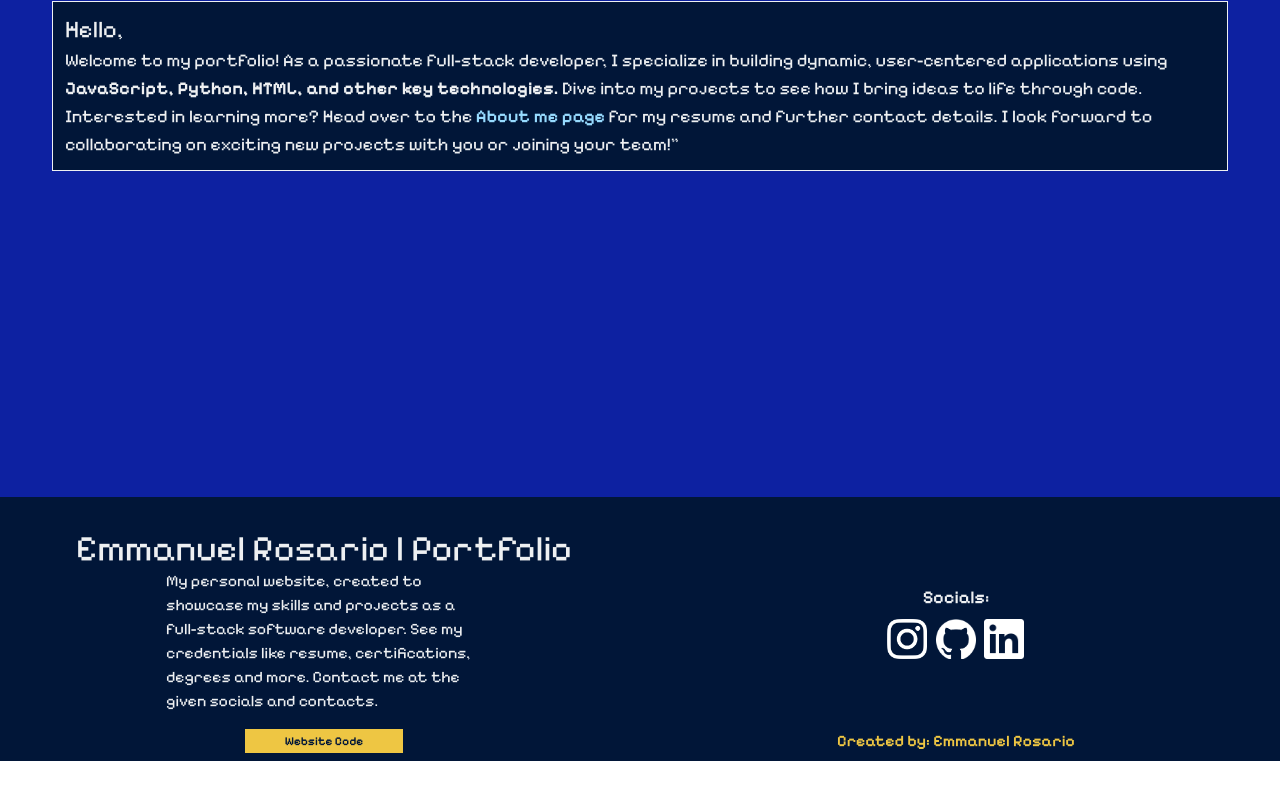
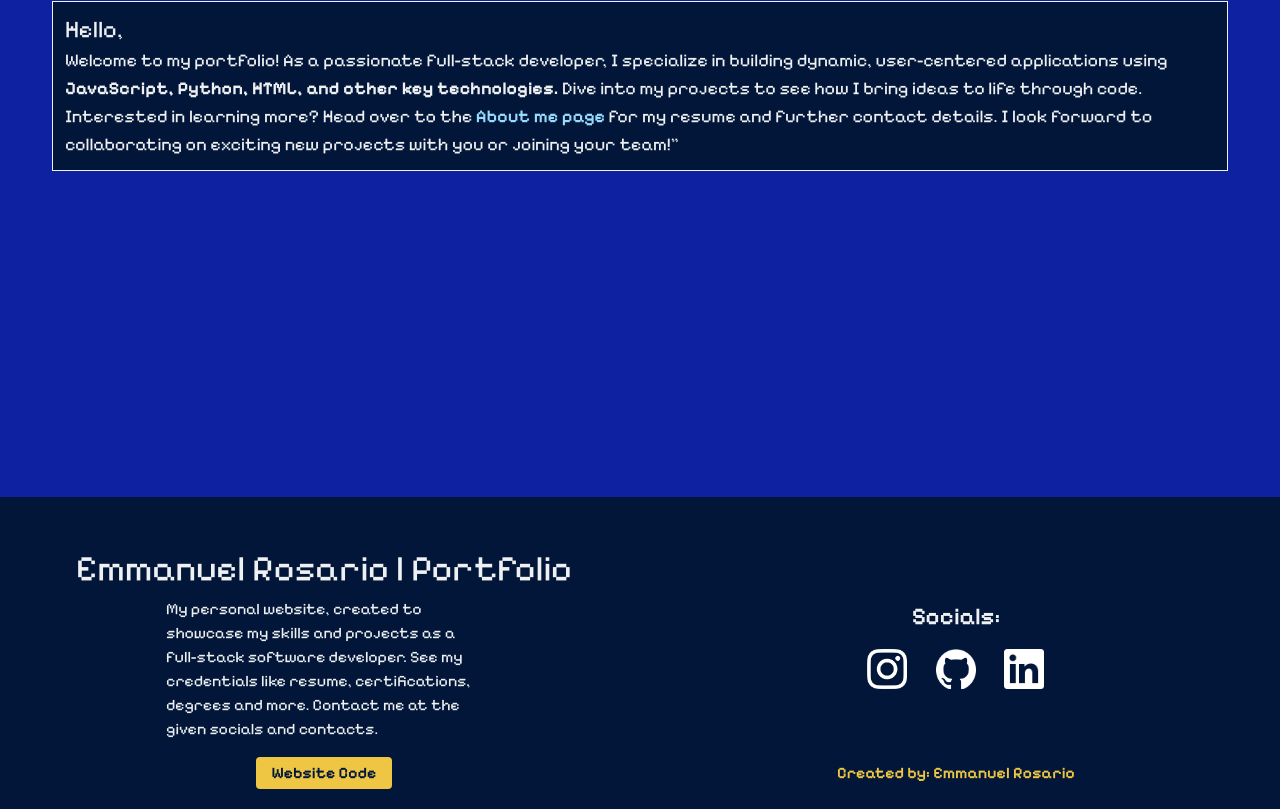
Before and after one commit to RosarioManny/ERosario-Portfolio-Site, a React (Vite) app: page /#/contacts in a window 1280 px wide. Before the commit this address led to /#/contacts. Shown: the part 439-1248 px from the top of the page. Before the commit the page ends 1200 px from the top, so only its background shows below. Built offline with nearby package versions, Linux system fonts and the light colour scheme; a web font is replaced by a local one.

Commit message:
Hover effects

```diff
--- a/src/components/About.jsx
+++ b/src/components/About.jsx
@@ -51,7 +51,14 @@ const About = () => {
           About Me
         </h1>
         <div>
-          <p className={`${theme.bodyText.default} ${theme.container.default}  ${darkMode ? "bg-charcoal" : "bg-midnight"}`}>
+          <p className={`
+            ${theme.bodyText.default}
+            ${theme.container.default}
+            ${darkMode ?
+              `${theme.darkMode.mainText} ${theme.darkMode.container}`
+              :
+              `${theme.lightMode.mainText} ${theme.lightMode.container}`}`}
+          >
             Creativity has always driven my journey from artist to software engineer. In the art world, I learned to approach challenges from different perspectives, pushing the boundaries of my work.
             That same mindset led me to explore software engineering, where I apply creative thinking to technology. In my transition to full-stack software engineering,
             I’ve developed strong technical expertise in JavaScript, React, Node.js, Python, and MongoDB, among other technologies.
@@ -87,7 +94,10 @@ const About = () => {
         </div>
         <div className={`
           ${theme.button.default}
-          ${darkMode ? "bg-charcoal text-tangerine" : "bg-midnight text-sunburst"}
+          ${darkMode ?
+            `${theme.darkMode.button} ${theme.darkMode.hoverButton}`
+            :
+            `${theme.lightMode.button}  ${theme.lightMode.hoverButton}`}
           `}
           >
           <button
--- a/src/components/Home.jsx
+++ b/src/components/Home.jsx
@@ -80,12 +80,15 @@ const Home = () => {
               my-16
               ${theme.bodyText.default}
               ${theme.container.default}
-              ${darkMode ? `${theme.darkMode.container} ${theme.darkMode.mainText}` : `${theme.lightMode.container} ${theme.lightMode.mainText}`} `
-              }
-            >
+              ${darkMode ?
+                `${theme.darkMode.container} ${theme.darkMode.mainText}`
+                :
+                `${theme.lightMode.container} ${theme.lightMode.mainText}`} `
+            }>
               <p className="text-2xl ">Hello,</p>
                 Welcome to my portfolio! As a passionate full-stack developer, I specialize in building dynamic, user-centered applications using <b>JavaScript, Python, HTML, and other key technologies.</b> Dive
-                into my projects to see how I bring ideas to life through code. Interested in learning more? Head over to the <Link to='/about' className={`font-semibold tranisition-color duration-500 ${ darkMode ? theme.darkMode.highlight : theme.lightMode.highlight}`}>
+                into my projects to see how I bring ideas to life through code. Interested in learning more?
+                Head over to the <Link to='/about' className={`font-semibold tranisition-color duration-500 ${ darkMode ? `${theme.darkMode.highlight} hover:text-tangerine` : `${theme.lightMode.highlight} hover:text-sunburst`}`}>
                   About me page
                 </Link> for my resume and further contact details. I look forward to collaborating on exciting new projects with you or joining your team!"
             </p>
--- a/src/components/Projects.jsx
+++ b/src/components/Projects.jsx
@@ -34,7 +34,14 @@ const Projects = () => {
         {isMobile ? (
         <section className="grid grid-cols-2 max-w-6xl">
           {projects.map((project, index) => (
-            <div key={index} className={`${theme.card.projects} `}>
+            <div key={index} className={`
+            ${theme.card.projects}
+            ${darkMode ?
+              `${theme.darkMode.hoverCard}`
+              :
+              `${theme.lightMode.hoverCard}`}
+            `
+        }>
               <Link to={project.link}>
                 <img
                   className="w-full"
@@ -45,9 +52,11 @@ const Projects = () => {
               <div className={`
                 ${theme.container.img}
                 ${theme.bodyText.card}
-                ${darkMode ? `${theme.darkMode.container } ${theme.darkMode.mainText}`: `${theme.lightMode.container } ${theme.lightMode.mainText}`}`
-                }
-              >
+                ${darkMode ?
+                  `${theme.darkMode.container } ${theme.darkMode.mainText} `
+                  :
+                  `${theme.lightMode.container } ${theme.lightMode.mainText}`}`
+              }>
                 <div className={`
                   ${theme.subheading.card}
                   ${darkMode ? theme.darkMode.subheading :  theme.lightMode.subheading}`
@@ -72,8 +81,15 @@ const Projects = () => {
                   alt={project.alt}
                 />
               </Link>
-              <div className={`${theme.container.img} ${theme.bodyText.card} ${darkMode ? theme.dark.container : "bg-midnight"}`}>
-                <div className={`${theme.subheading.card} ${darkMode && theme.dark.subheading}`}>
+              <div className={`
+                ${theme.container.img}
+                ${theme.bodyText.card}
+                ${darkMode ?
+                theme.darkMode.container
+                :
+                theme.lightMode.container}`
+              }>
+                <div>
                   {project.name}
                 </div>
                 <p>{project.description}</p>
--- a/src/components/partials/_Footer.jsx
+++ b/src/components/partials/_Footer.jsx
@@ -10,13 +10,14 @@ const Footer = () => {
   return (
     <>
       <div className={`
-        space-y-4 grid grid-cols-1 justify-items-center
+        space-y-4 grid grid-cols-1 justify-items-center py-5
         ${theme.container.footer}
         ${darkMode ? theme.darkMode.container : theme.lightMode.container}
         `}
       >
         <section className="place-items-center w-fit">
             <p className={`
+            py-2
               ${theme.heading.default}
               ${darkMode ? `!text-tangerine` : "" }`}
             >
@@ -30,8 +31,8 @@ const Footer = () => {
           {isMobile ?
             (
               <div className="text-center py-2">
-                <h1 className="font-semibold text-lg py-2"> Socials:</h1>
-                <div className={` grid grid-cols-3 gap-2`}>
+                <h1 className="font-semibold text-2xl py-4"> Socials:</h1>
+                <div className={`grid grid-cols-3 gap-7`}>
                   <Link to="https://www.instagram.com/it_sjustman.ny/">
                     <img className="h-10 hover:animate-pulse" src="src/assets/Logos/Instagram_Glyph_White.png" alt="" />
                   </Link>
@@ -50,8 +51,12 @@ const Footer = () => {
             )
           }
             <button className={`
-              inline-flex justify-center p-1
-              ${darkMode ?  "bg-tangerine text-charcoal" : "text-xs bg-sunburst text-midnight"}
+            !px-4
+              ${theme.button.default}
+              ${darkMode ?
+                `${theme.darkMode.button} hover:bg`
+                :
+                `${theme.lightMode.button} hover:bg-royal hover:text-sunburst` }
               ${isMobile ? "w-1/4" : "w-1/2"}`
               }
               >
--- a/src/components/partials/_Navbar.jsx
+++ b/src/components/partials/_Navbar.jsx
@@ -49,8 +49,11 @@ const Navbar = () =>  {
             <button
               onClick={toggleDarkMode}
               className=
-              {`p-2 rounded h-fit text-base hover:border hover:border-2
-              ${darkMode ?  `${theme.darkMode.background}`:`${theme.lightMode.background}` }
+              {`p-2 rounded h-fit text-base
+              ${darkMode ?
+                `${theme.darkMode.background} hover:border hover:border-2 hover:border-skyline`
+                :
+                `${theme.lightMode.background} hover:border hover:border-2 hover:border-skyline` }
               `}
             >
               <p>
@@ -67,9 +70,9 @@ const Navbar = () =>  {
             className={`
               p-3
               ${darkMode ?
-                "hover:text-skyline"
+                theme.darkMode.hoverText
                 :
-                "hover:text-aqua"
+                theme.lightMode.hoverText
               }`
             }
           >
--- a/src/styles/style.js
+++ b/src/styles/style.js
@@ -34,7 +34,7 @@ export const theme = {
   },
   // Containers
   card: {
-    projects: "min-w-sm max-w-2xl box-border transition-all overflow-hidden mx-4 my-6",
+    projects: "min-w-sm max-w-2xl h-min box-border transition-all overflow-hidden mx-4 my-6",
   },
   container: {
     default: "p-3 p m-4 border-[1px] border-frost transition-all duration-500",
@@ -45,8 +45,8 @@ export const theme = {
     description: "text-frost mx-4 mb-6 flex ",
   },
   button: {
-    default: "flex w-fit p-3 rounded mb-2 place-items-center inline-block py-1 text-base font-Pixelify transition-all duration-500",
-    largeButton: "flex justify-center gap-2  place-items-center inline-block  py-1 text-sm font-bold transition-all duration-500"
+    default: "flex w-fit p-3 rounded mb-2 place-items-center inline-block py-1 text-base font-Pixelify transition-color duration-500",
+    largeButton: "flex justify-center gap-2  place-items-center inline-block  py-1 text-sm font-bold transition-color duration-500"
   },
   navMenu: {
     burger: "bg-sunburst transition-all duration-300 ease-in-out transform h-1 w-7",
@@ -61,6 +61,7 @@ export const theme = {
     container: "bg-midnight",
     button: "bg-sunburst text-midnight",
     hoverCard: "hover:shadow-2xl hover:border-solid hover:border-aqua hover:border-2",
+    hoverButton: "hover:box-border hover:bg-midnight hover:text-sunburst ",
     hoverText: "hover:text-aqua"
   },
   darkMode: {
@@ -69,8 +70,9 @@ export const theme = {
     highlight: "text-skyline",
     background: "bg-onyx",
     container: "bg-charcoal",
-    button: "bg-tangerine text",
+    button: "bg-tangerine text-onyx",
     hoverCard: "hover:shadow-2xl hover:border-solid hover:border-skyline hover:border-2",
+    hoverButton: "hover:box-border hover:bg-charcoal hover:text-tangerine ",
     hoverText: "hover:text-skyline"
   },
 }
```
